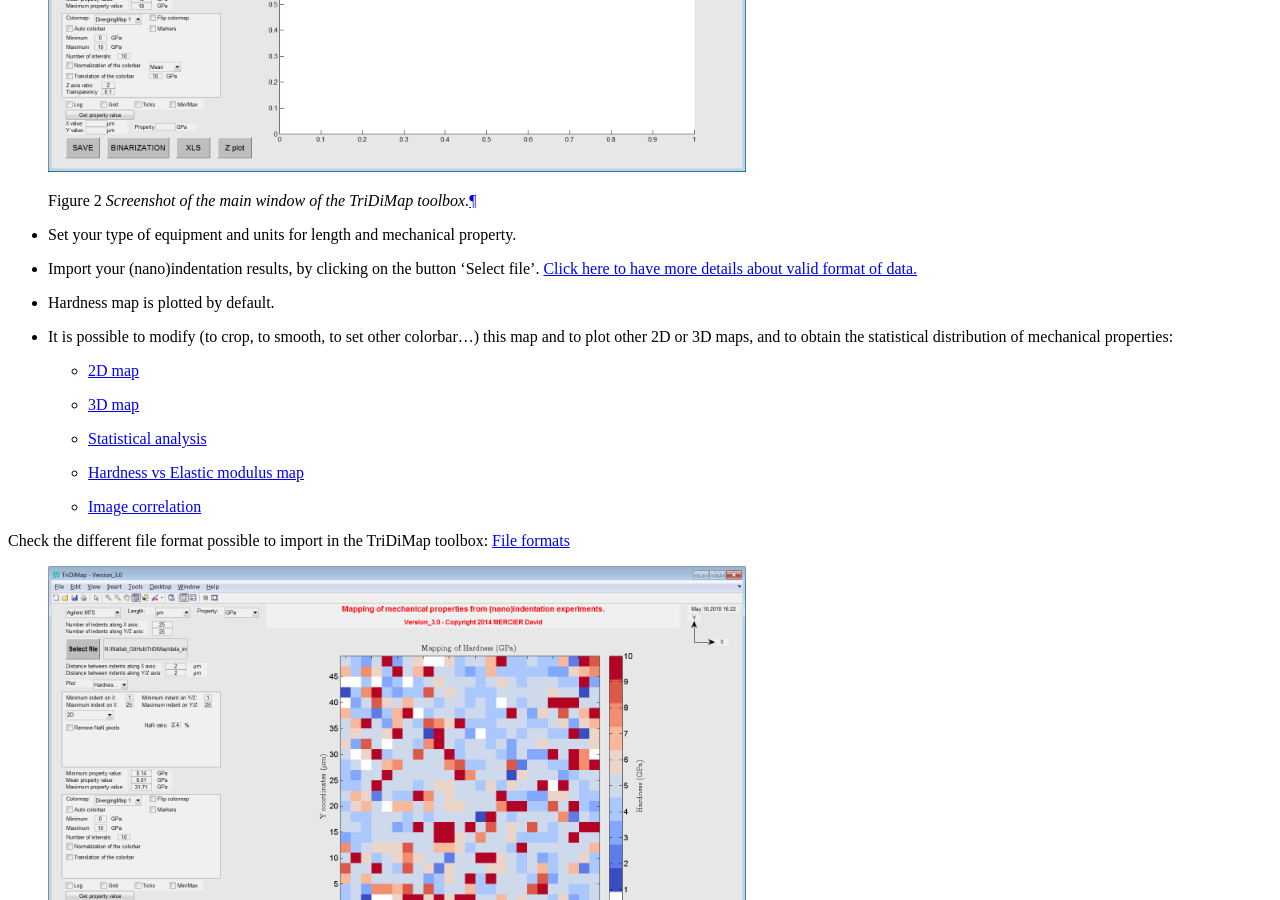
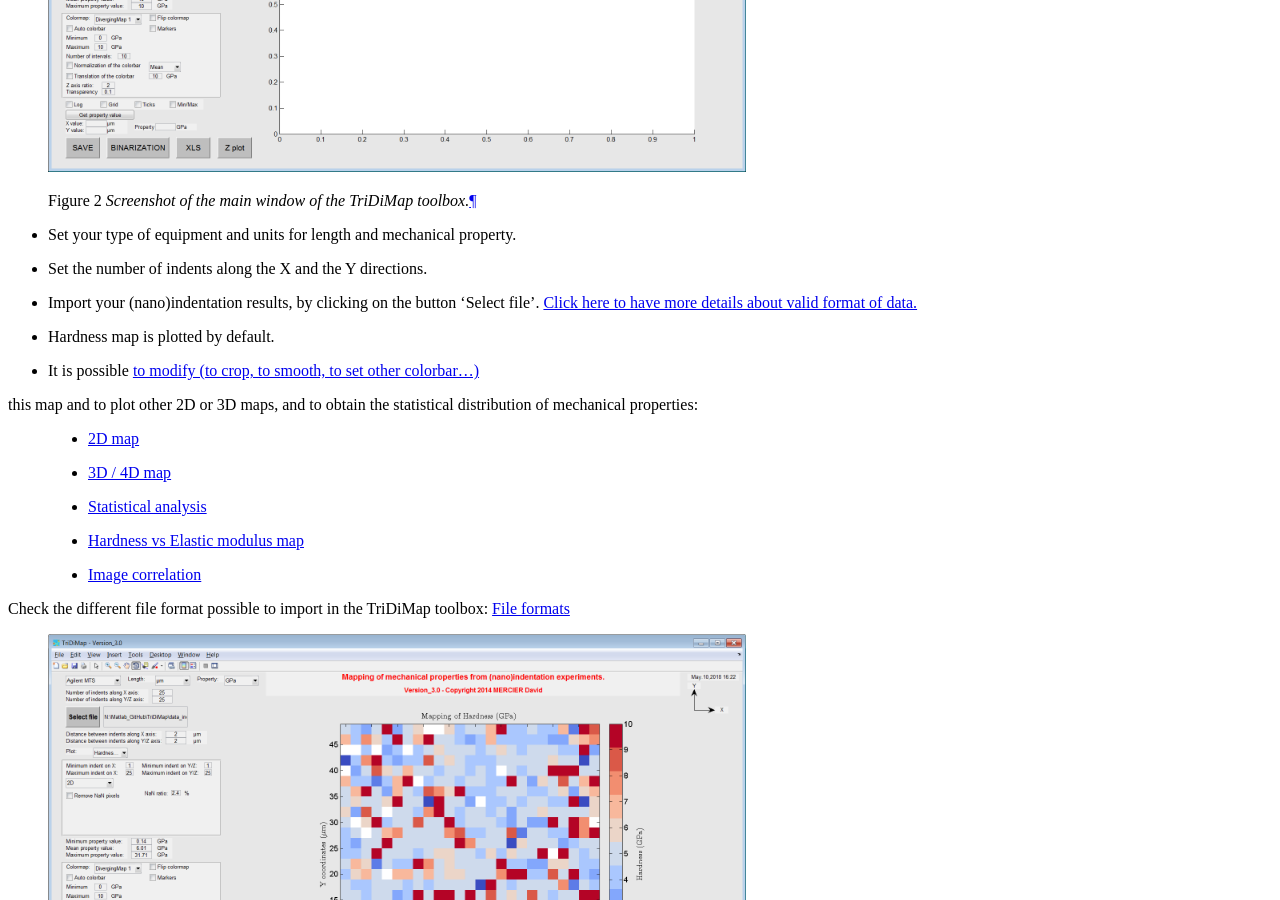
Before and after one commit to DavidMercier/TriDiMap, a Sphinx documentation site: the page built from doc/getting_started.rst, in a window 1280 px wide and 900 px high, scrolled down 748 px. Built offline with Sphinx 7.4.7, drawn with Linux system fonts in a browser that asks for light colours; comment, search, counter and statistics services are not loaded.

Commit message:
updated doc + pics

```diff
--- a/doc/getting_started.rst
+++ b/doc/getting_started.rst
@@ -35,17 +35,20 @@ First of all a GUI is a Graphical User Interface.
 
 * Set your type of equipment and units for length and mechanical property.
 
+* Set the number of indents along the X and the Y directions.
+
 * Import your (nano)indentation results, by clicking on the button 'Select file'.
   `Click here to have more details about valid format of data.
   <http://tridimap.readthedocs.org/en/latest/examples.html>`_
 
 * Hardness map is plotted by default.
 
-* It is possible to modify (to crop, to smooth, to set other colorbar...) this map and to plot other 2D or 3D maps, and to obtain the statistical distribution of mechanical properties:
+* It is possible `to modify (to crop, to smooth, to set other colorbar...) <https://tridimap.readthedocs.io/en/latest/map_options.html>`_
+this map and to plot other 2D or 3D maps, and to obtain the statistical distribution of mechanical properties:
 
   - `2D map <https://tridimap.readthedocs.io/en/latest/mapping.html>`_
 
-  - `3D map <https://tridimap.readthedocs.io/en/latest/tomography.html>`_
+  - `3D / 4D map <https://tridimap.readthedocs.io/en/latest/tomography.html>`_
 
   - `Statistical analysis <https://tridimap.readthedocs.io/en/latest/pdf_cdf.html>`_
 
--- a/doc/map_options.rst
+++ b/doc/map_options.rst
@@ -9,7 +9,7 @@ Colormap
 It is possible to set another colormap into the GUI.
 But Matlab's default 'Jet' colormap is not divergent and obscure real patterns.
 Thus, it is difficult to distinguish the default line color styles.
-Many authors proposed to use divergent colormaps instead of default Matlab colormaps [Eddins]_, [#Moreland]_, [#MyCarta]_.
+Many authors proposed to use divergent colormaps instead of default Matlab colormaps [#Eddins]_, [#Moreland]_, [#MyCarta]_.
 
 The |matlab| function used to generate a divergent colormap is:
 `diverging_map.m <https://github.com/DavidMercier/TriDiMap/blob/master/third_party_codes/colormapFunctions/diverging_map.m>`_
--- a/doc/tomography.rst
+++ b/doc/tomography.rst
@@ -3,7 +3,7 @@ Nanoindentation tomography
 
 .. include:: includes.rst
 
-4D map
+3D / 4D map
 -------------
 
 Instrumented indentation technique provides usually contact stiffness, indenter displacement, and applied load as a function of position (horizontal and vertical),
```
Also changed, not shown: doc/mapping.rst (+23 -2 lines), doc/_pictures/grid_indentation_length_scale.png (added), doc/_pictures/grid_indentation_length_scale_cs.png (added).
